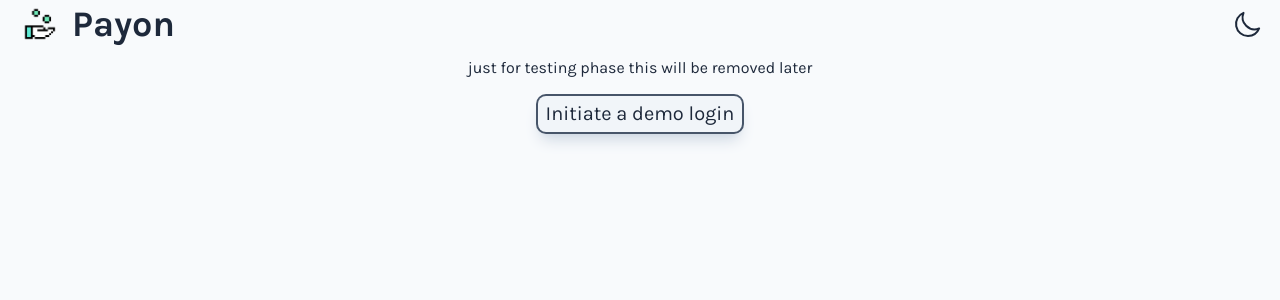
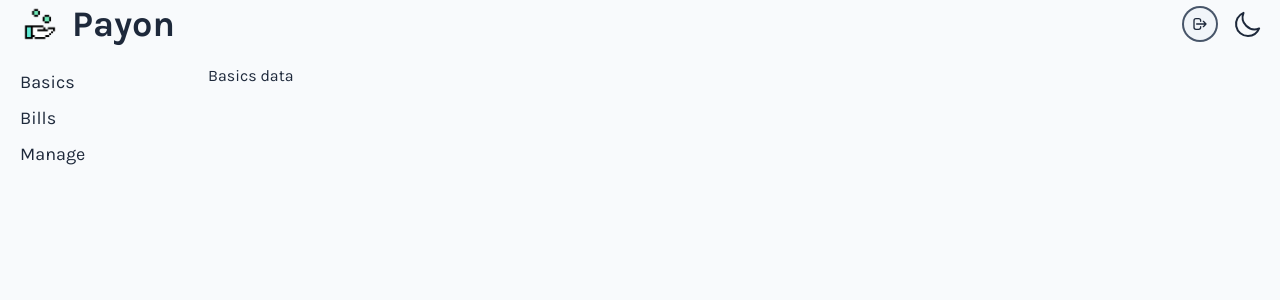
Before and after one commit to pushkarydv/payon-web, a React (Create React App) app: page /dashboard/basics in a window 1280 px wide. Before the commit this address led to /. Shown: the top 300 px of the page. Built offline with nearby package versions, Linux system fonts and the light colour scheme; sample sign-in values are in the browser's storage.

Commit message:
added paths and outlets

```diff
--- a/src/App.js
+++ b/src/App.js
@@ -2,6 +2,9 @@ import { BrowserRouter, Routes, Route, Navigate } from "react-router-dom";
 import "./App.css";
 import Dashboard from "./pages/Dashboard";
 import Home from "./pages/Home";
+import Basics from "./pages/DashboardPages/Basics";
+import Bills from "./pages/DashboardPages/Bills";
+import Manage from "./pages/DashboardPages/Manage";
 
 export default function App() {
   return (
@@ -10,7 +13,11 @@ export default function App() {
       <BrowserRouter>
         <Routes>
           <Route path="/" element={<Home />} />
-          <Route path="/dashboard" element={<Dashboard />} />
+          <Route path="/dashboard" element={<Dashboard />}>
+            <Route path="basics" element={<Basics />} />
+            <Route path="bills" element={<Bills />} />
+            <Route path="manage" element={<Manage />} />
+          </Route>
           {/* if route does not exist the user will be redirected to "/" with the path = "*" below */}
           <Route path="*" element={<Navigate to="/" replace />} />
         </Routes>
--- a/src/components/global/Header/Header.js
+++ b/src/components/global/Header/Header.js
@@ -1,13 +1,19 @@
 import React, { useEffect, useState } from "react";
-import { MoonIcon, SunIcon } from "@heroicons/react/outline";
-import { Link } from "react-router-dom";
+import { MoonIcon, SunIcon, LogoutIcon } from "@heroicons/react/outline";
+import { Link, useNavigate } from "react-router-dom";
 export default function Header() {
+  const navigate = useNavigate();
   const [dark, setDark] = useState(false);
+  const [logout, setLogout] = useState(false); // this state is used to show or hide logout button
   useEffect(() => {
     // getting if there any mode set by user
     if (localStorage.getItem("payon_dark") === "dark") {
       setDark(true);
       document.documentElement.classList.add("dark");
+    }
+
+    if (localStorage.getItem("payon-web-user")) {
+      setLogout(true);
     }
   }, []);
   function changeTheme() {
@@ -21,11 +27,28 @@ export default function Header() {
       localStorage.setItem("payon_dark", "dark");
     }
   }
+  // function to clear user from local storage and hence it log outs in our demo app
+  function logoutUser() {
+    localStorage.removeItem("payon-web-user");
+    navigate("/");
+  }
+
   return (
     <div className="flex flex-row text-4xl font-bold items-center justify-between px-4">
       <Link to={"/"} className="no-underline flex flex-row items-center">
         <img src="/logo.png" className="h-12 mr-2" alt="" /> Payon{" "}
       </Link>{" "}
+      <div className="flex flex-row items-center">
+        {/* show logout on the basis of state  */}
+        {logout && (
+          <button
+            className="my-2 mx-auto bg-slate-100 p-2 rounded-full ring-2 ring-slate-600   dark:bg-slate-800 dark:text-slate-100  dark:ring-slate-200 mr-4"
+            onClick={logoutUser}
+          >
+            <LogoutIcon className="w-4" />
+          </button>
+        )}
+
         <button onClick={changeTheme} className="transition active:scale-90">
           {/* show svg after checking if page is dark or light  */}
           {dark ? (
@@ -35,5 +58,6 @@ export default function Header() {
           )}
         </button>
       </div>
+    </div>
   );
 }
--- a/src/pages/Dashboard.js
+++ b/src/pages/Dashboard.js
@@ -1,8 +1,9 @@
 import React, { useEffect, useState } from "react";
-import { useNavigate } from "react-router-dom";
+import { Link, Outlet, useLocation, useNavigate } from "react-router-dom";
 import Header from "../components/global/Header/Header";
 export default function Dashboard() {
   const navigate = useNavigate();
+  const currentRoute = useLocation();
   const [contentVisible, setContentVisible] = useState(false);
   // implemented first checkpoint
   useEffect(() => {
@@ -11,30 +12,34 @@ export default function Dashboard() {
     } else {
       navigate("/", { replace: true });
     }
-  }, [navigate]);
-  // function to clear user from local storage and hence it log outs in our demo app
-  function logout() {
-    localStorage.removeItem("payon-web-user");
-    navigate("/");
-  }
+    // check if current route is dashboard then it will open basics outlet by default
+    if (currentRoute.pathname === "/dashboard") {
+      navigate("/dashboard/basics", { replace: true });
+    }
+  }, [navigate, currentRoute.pathname]);
+
   return (
     <>
       <Header />
       {contentVisible ? (
         <div className="w-full flex flex-col  lg:flex-row flex-wrap">
-          <div className="w-full lg:w-[20%] xl:w-[15%] p-4 ">
-            Dashboard Col 1 containing routes
+          <div className="w-full lg:w-[20%] xl:w-[15%] p-4 flex flex-row overflow-x-auto justify-start lg:flex-col text-lg  ">
+            <Link className="mr-2 p-1" to={"/dashboard/basics"}>
+              Basics
+            </Link>
+            <Link className="mr-2 p-1" to={"/dashboard/bills"}>
+              Bills
+            </Link>
+            <Link className="mr-2 p-1" to={"/dashboard/manage"}>
+              Manage
+            </Link>
           </div>
           <div className="w-full lg:w-[80%] xl:w-[85%] p-4">
-            Dashboard Col 2 outlet for routes for more ref : react router v6
-            outlet
+            {/* outlet is something by which the data flows
+            here when the route will be called /dashboard/... then it will come into outlet rather then going in a new page
+            */}
+            <Outlet />
             <br />
-            <button
-              className="my-2 mx-auto py-1 bg-slate-100 px-2 rounded-lg ring-2 ring-slate-600 shadow-lg shadow-slate-300 dark:bg-slate-800 dark:text-slate-100 dark:shadow-slate-800 dark:ring-slate-200"
-              onClick={logout}
-            >
-              logout
-            </button>
           </div>
         </div>
       ) : (
```
Lines whose indentation alone changed are shown as unchanged.
